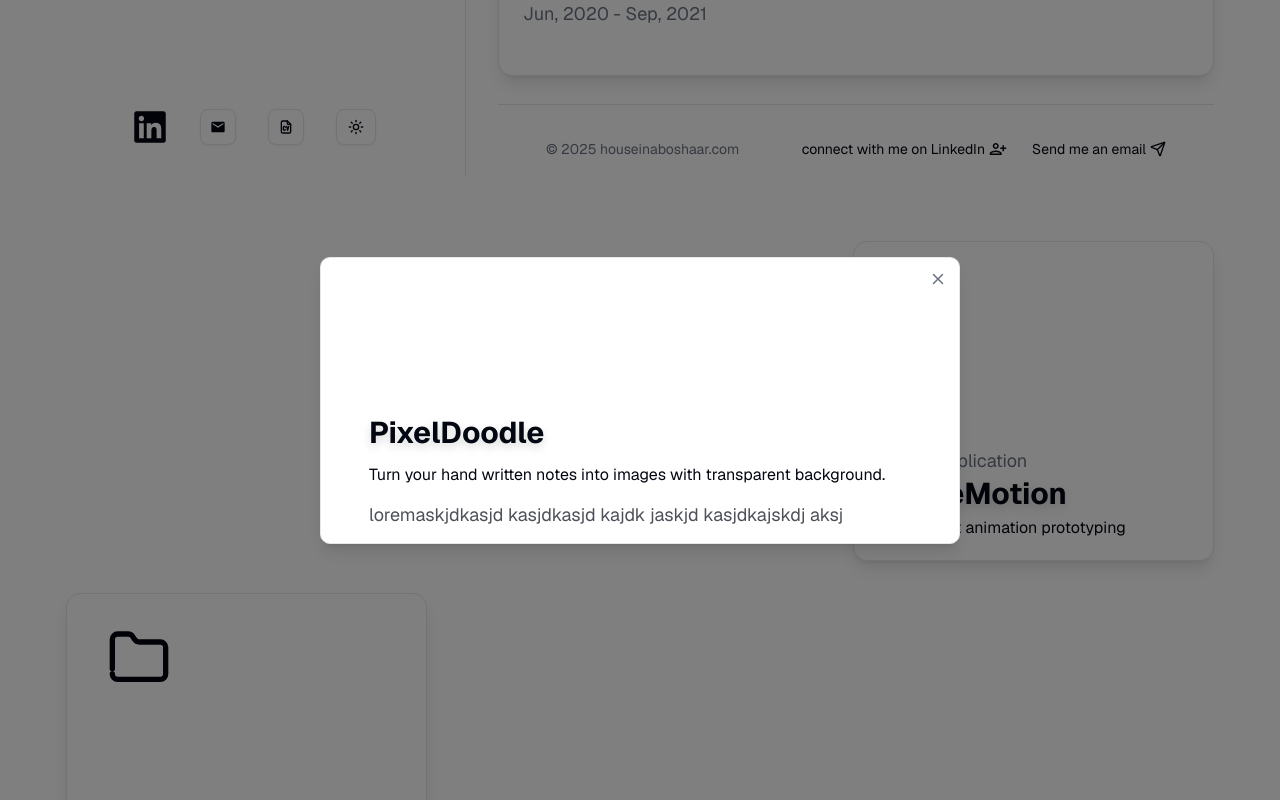
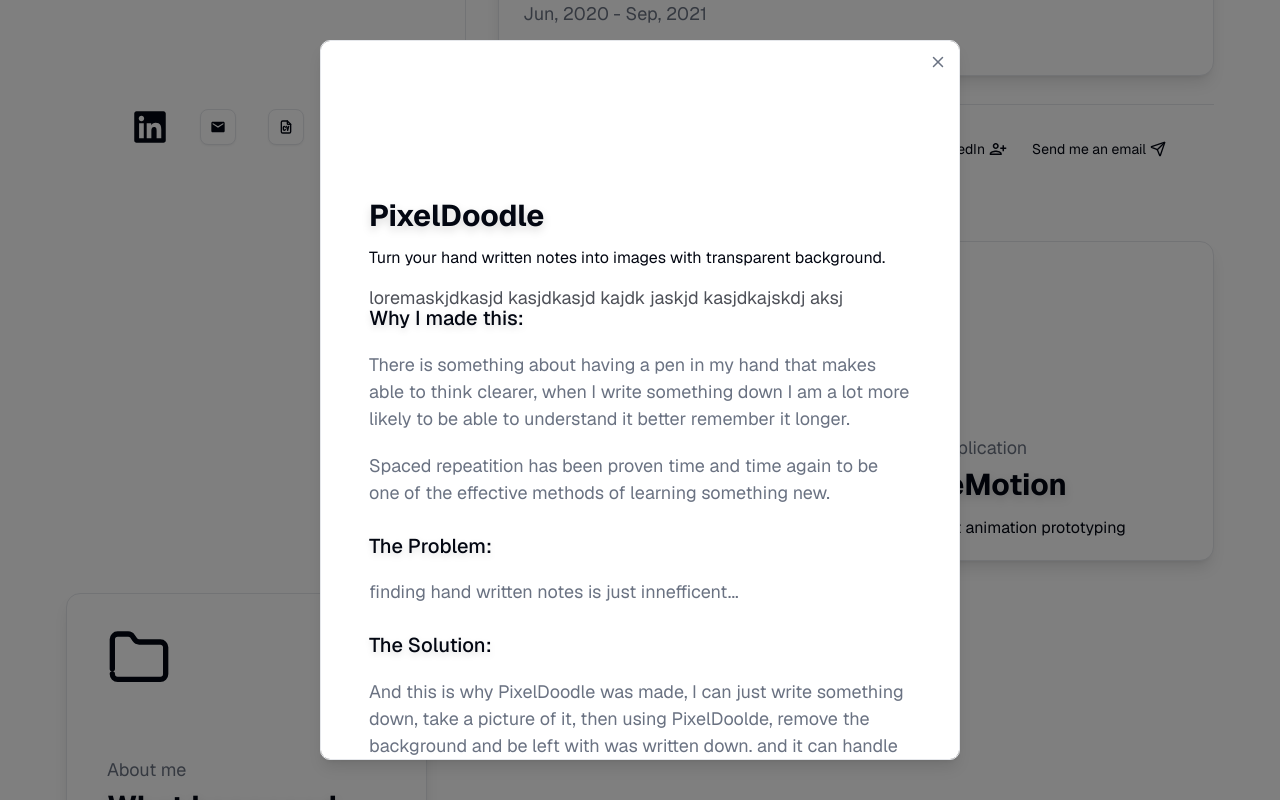
Before and after one commit to HouseinIsProgramming/aMoreElegantPortfolio, a Next.js app: page / in a window 1280 px wide. Both pictures are taken after a click on the element 443 px from the left and 2822 px from the top of the page. Shown: the part 2422-3222 px from the top of the page. Built offline with nearby package versions, Linux system fonts and the light colour scheme.

Commit message:
added react-render-markdown

```diff
--- a/components/BentoBoxes.jsx
+++ b/components/BentoBoxes.jsx
@@ -8,7 +8,7 @@
     <section className="container mb-96 grid-cols-1 sm:grid-cols-2 lg:grid-cols-3 grid gap-8">
       <MorphingBentocard data={projectsData.pixeldoodle} />
       <MorphingBentocard data={projectsData.typemotion} />
-      <MorphingBentocard data={projectsData.typemotion} />
+      <MorphingBentocard data={projectsData.before2020} />
     </section>
   );
 };
@@ -65,4 +65,27 @@
       },
     ],
   },
+
+  before2020: {
+    id: "before2020",
+    title: "What happened before 2020?",
+    tag: "About me",
+    subtitle: "How did I end up here?",
+    link1Href: "#", // Replace with actual primary link (e.g., Live Site)
+    link2Href: "#", // Replace with actual secondary link (e.g., GitHub)
+    details: [
+      {
+        heading: "Why I made this:",
+        paragraphs: [
+          "Creating engaging text animations often requires complex tools or libraries. TypeMotion aims to simplify this for common use cases.",
+        ],
+      },
+      {
+        heading: "Key Features:",
+        paragraphs: [
+          "Real-time preview, various animation presets, easy export options.",
+        ],
+      },
+    ],
+  },
 };
--- a/components/morphing-bentocard.jsx
+++ b/components/morphing-bentocard.jsx
@@ -7,6 +7,7 @@
 import { useEffect, useState } from "react";
 import BorderSpotlight from "./motion-primitives/border-spotlight";
 import { FolderArrowSVG } from "./ui/motion-svgs.jsx";
+import ReactMarkdown from "react-markdown";
 
 const MotionCard = motion(Card);
 const MotionCardContent = motion(CardContent);
@@ -60,7 +61,6 @@
         onMouseEnter={() => setIsHovered(true)}
         onMouseLeave={() => setIsHovered(false)}
         layout
-        // style={{ columnSpan: props.data.span }}
       >
         <BorderSpotlight />
 
@@ -81,6 +81,7 @@
             <motion.h2
               layoutId={layoutId + "title"}
               transition={{ duration: 0.2, ease: "easeInOut", type: "tween" }}
+              className="!leading-[1] mt-3 mb-4"
             >
               {props.data.title}
             </motion.h2>
@@ -94,6 +95,7 @@
         </MotionCardContent>
       </MotionCard>
 
+      {/* Modal start */}
       <AnimatePresence>
         {isOpenDialog && (
           <>
@@ -128,7 +130,20 @@
                         aksj
                       </p>
                       {/* TODO: Add more detailed modal content below */}
-                      <div className="mt-8"></div>
+                      <div className="mt-8 flex flex-col gap-6">
+                        {props.data.details.map((section, i) => (
+                          <div key={i}>
+                            <h3 className="text-lg font-semibold mb-2">
+                              {section.heading}
+                            </h3>
+                            <div className="flex flex-col gap-3 text-sm text-muted-foreground">
+                              {section.paragraphs.map((text, j) => (
+                                <ReactMarkdown key={j}>{text}</ReactMarkdown>
+                              ))}
+                            </div>
+                          </div>
+                        ))}
+                      </div>
                     </div>
                   </div>
                 </MotionCardContent>
--- a/package.json
+++ b/package.json
@@ -25,6 +25,7 @@
     "react": "^19.0.0",
     "react-dom": "^19.0.0",
     "react-icons": "^5.5.0",
+    "react-markdown": "^10.1.0",
     "tailwind-merge": "^3.0.2",
     "tw-animate-css": "^1.2.5"
   },
```
Also changed, not shown: 1 other file (tests, documents, lock files or other folders).
